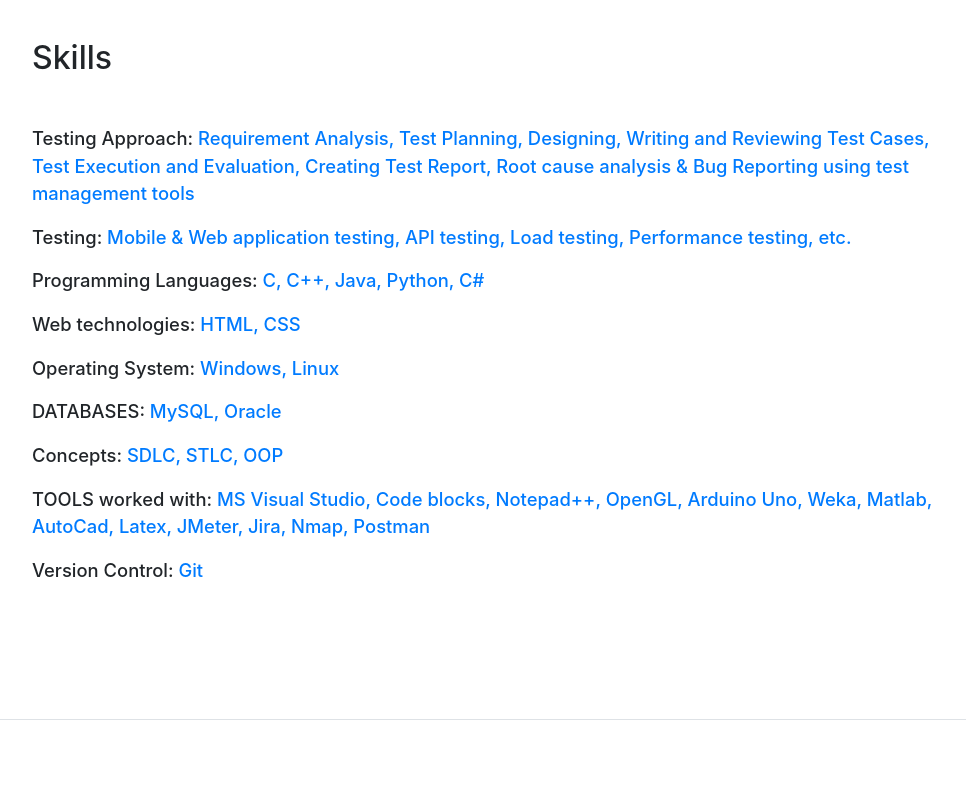
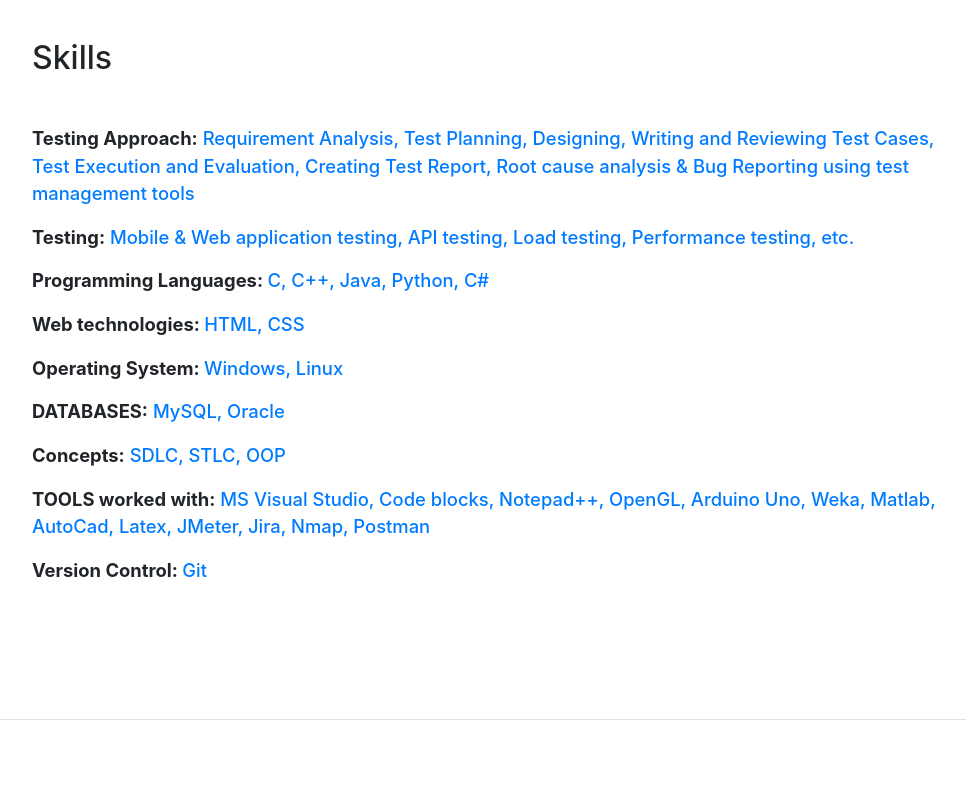
Before and after one commit to fahmee-faiza/fahmee-faiza.github.io, a website with bundled scripts: page index.html in a window 1280 px wide. Shown: the part 2480-3280 px from the top of the page, without its empty margins (288-1254 px from the left). Built offline with nearby package versions, Linux system fonts and the light colour scheme; a web font is replaced by a local one.

Commit message:
Update index.html

```diff
--- a/index.html
+++ b/index.html
@@ -245,7 +245,7 @@
 		  <div class="resume-item d-flex flex-column flex-md-row">
             <div class="resume-content mr-auto">
               <h3 class="mb-0"></h3>
-              <div class="subheading mb-3">Testing Approach:
+              <div class="subheading mb-3"><b>Testing Approach:</b>
               <span class="text-primary">Requirement Analysis, Test Planning, Designing, Writing and Reviewing Test Cases, Test Execution and Evaluation, Creating Test Report, Root cause analysis & Bug Reporting using test management tools</span>
             </div>
 
@@ -256,7 +256,7 @@
           <div class="resume-item d-flex flex-column flex-md-row">
             <div class="resume-content mr-auto">
               <h3 class="mb-0"></h3>
-              <div class="subheading mb-3">Testing:
+              <div class="subheading mb-3"><b>Testing:</b>
               <span class="text-primary"> Mobile & Web application testing, API testing, Load testing, Performance testing, etc. </span>
             </div>
 
@@ -267,7 +267,7 @@
 		  <div class="resume-item d-flex flex-column flex-md-row">
             <div class="resume-content mr-auto">
               <h3 class="mb-0"></h3>
-              <div class="subheading mb-3">Programming Languages:
+              <div class="subheading mb-3"><b>Programming Languages: </b>
               	<span class="text-primary"> C, C++, Java, Python, C#</span>
             </div>
 
@@ -278,7 +278,7 @@
 		  <div class="resume-item d-flex flex-column flex-md-row">
             <div class="resume-content mr-auto">
               <h3 class="mb-0"></h3>
-               <div class="subheading mb-3">Web technologies:
+               <div class="subheading mb-3"><b>Web technologies: </b>
                <span class="text-primary"> HTML, CSS</span>
             </div>
 
@@ -289,7 +289,7 @@
 		  <div class="resume-item d-flex flex-column flex-md-row">
             <div class="resume-content mr-auto">
               <h3 class="mb-0"></h3>
-              <div class="subheading mb-3">Operating System:
+              <div class="subheading mb-3"><b>Operating System: </b>
               <span class="text-primary">Windows, Linux</span>
             </div>
 
@@ -300,7 +300,7 @@
 		  <div class="resume-item d-flex flex-column flex-md-row">
             <div class="resume-content mr-auto">
               <h3 class="mb-0"></h3>
-              <div class="subheading mb-3">DATABASES:
+              <div class="subheading mb-3"><b>DATABASES:</b>
               <span class="text-primary">MySQL, Oracle</span>
             </div>
 
@@ -311,7 +311,7 @@
 		<div class="resume-item d-flex flex-column flex-md-row">
             <div class="resume-content mr-auto">
               <h3 class="mb-0"></h3>
-              <div class="subheading mb-3">Concepts:
+              <div class="subheading mb-3"><b>Concepts:</b>
               <span class="text-primary">SDLC, STLC, OOP</span>
             </div>
 
@@ -321,7 +321,7 @@
 		<div class="resume-item d-flex flex-column flex-md-row">
             <div class="resume-content mr-auto">
               <h3 class="mb-0"></h3>
-              <div class="subheading mb-3">TOOLS worked with:
+              <div class="subheading mb-3"><b>TOOLS worked with:</b>
               <span class="text-primary">MS Visual Studio, Code blocks, Notepad++, OpenGL, Arduino Uno, Weka, Matlab, AutoCad, Latex, JMeter, Jira, Nmap, Postman</span>
             </div>
 
@@ -332,7 +332,7 @@
     <div class="resume-item d-flex flex-column flex-md-row">
             <div class="resume-content mr-auto">
               <h3 class="mb-0"></h3>
-              <div class="subheading mb-3">Version Control:
+              <div class="subheading mb-3"><b>Version Control: </b>
               <span class="text-primary">Git</span>
             </div>
 
@@ -359,7 +359,7 @@
               <div class="subheading mb-3">
 			  IT Training BD
 			  </div>
-
+		<a href="https://drive.google.com/file/d/1oLx2AxnNV9TcuHIcCsTl753hZCFs1bR7/view" target="_blank">view</a>
             </div>
 
             <div class="resume-date text-md-right">
```
